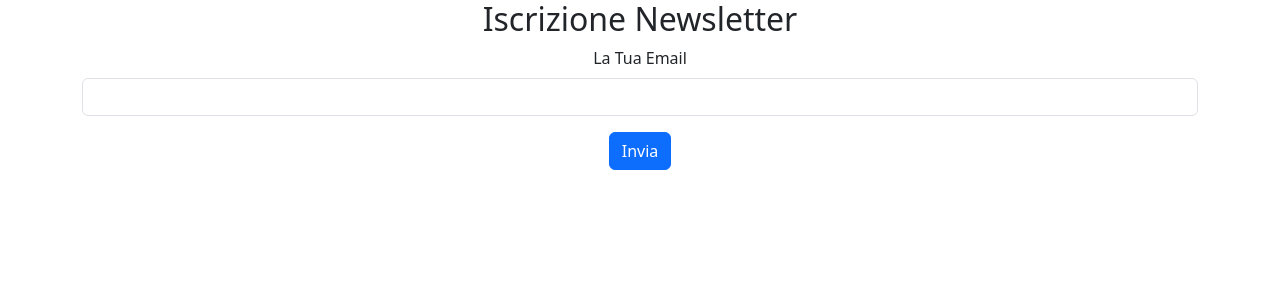
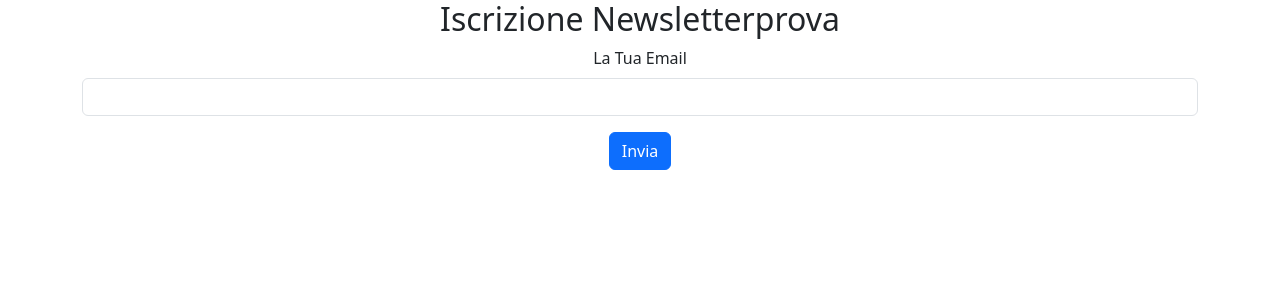
Before and after one commit to AlessandroTacconi/php-iscrizione-newsletter, a PHP site: page / in a window 1280 px wide. Shown: the top 300 px of the page. Run offline with PHP 8.4, Linux system fonts and the light colour scheme.

Commit message:
feat: prova

```diff
--- a/index.php
+++ b/index.php
@@ -25,7 +25,7 @@
 </head>
 <body>
   <div class="container text-center">
-    <h2>Iscrizione Newsletter</h2>
+    <h2>Iscrizione Newsletterprova</h2>
     <!-- form -->
     <form action="index.php" method="get">
       <div class="mb-3">
```
